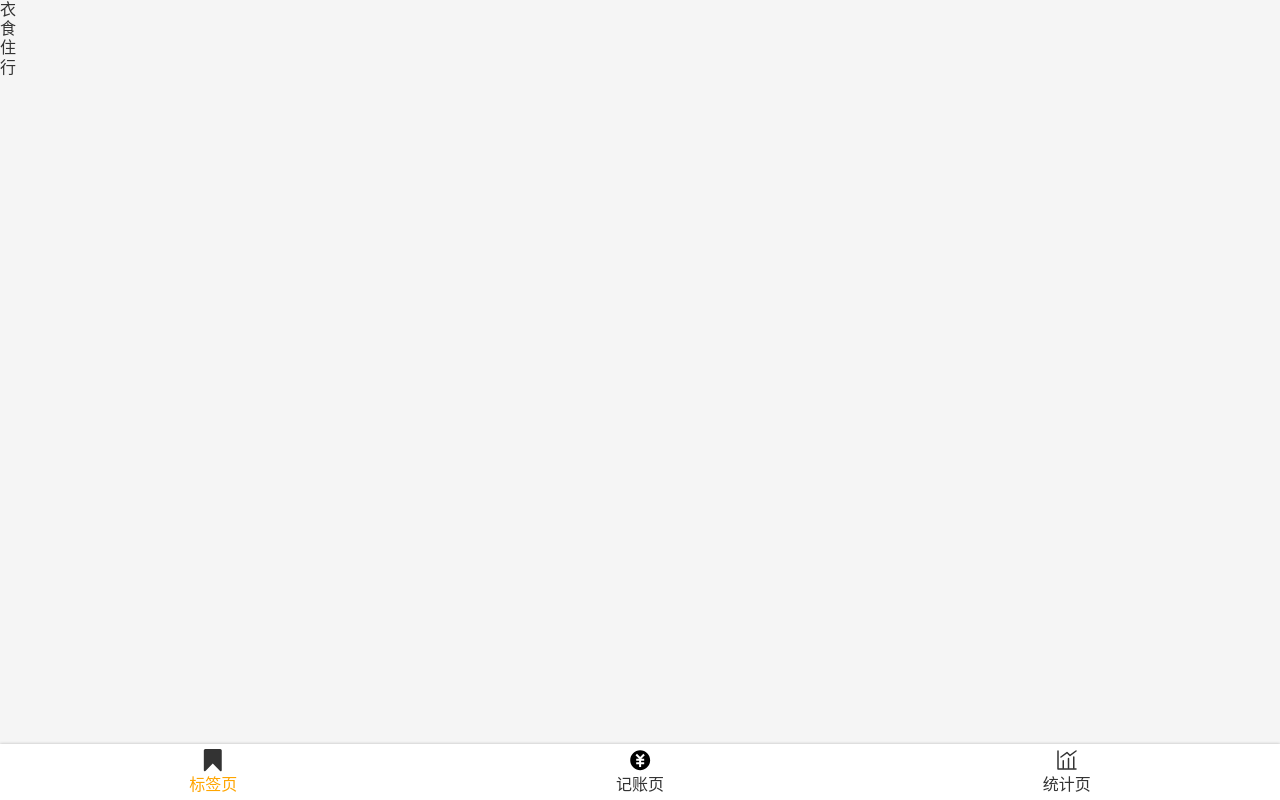
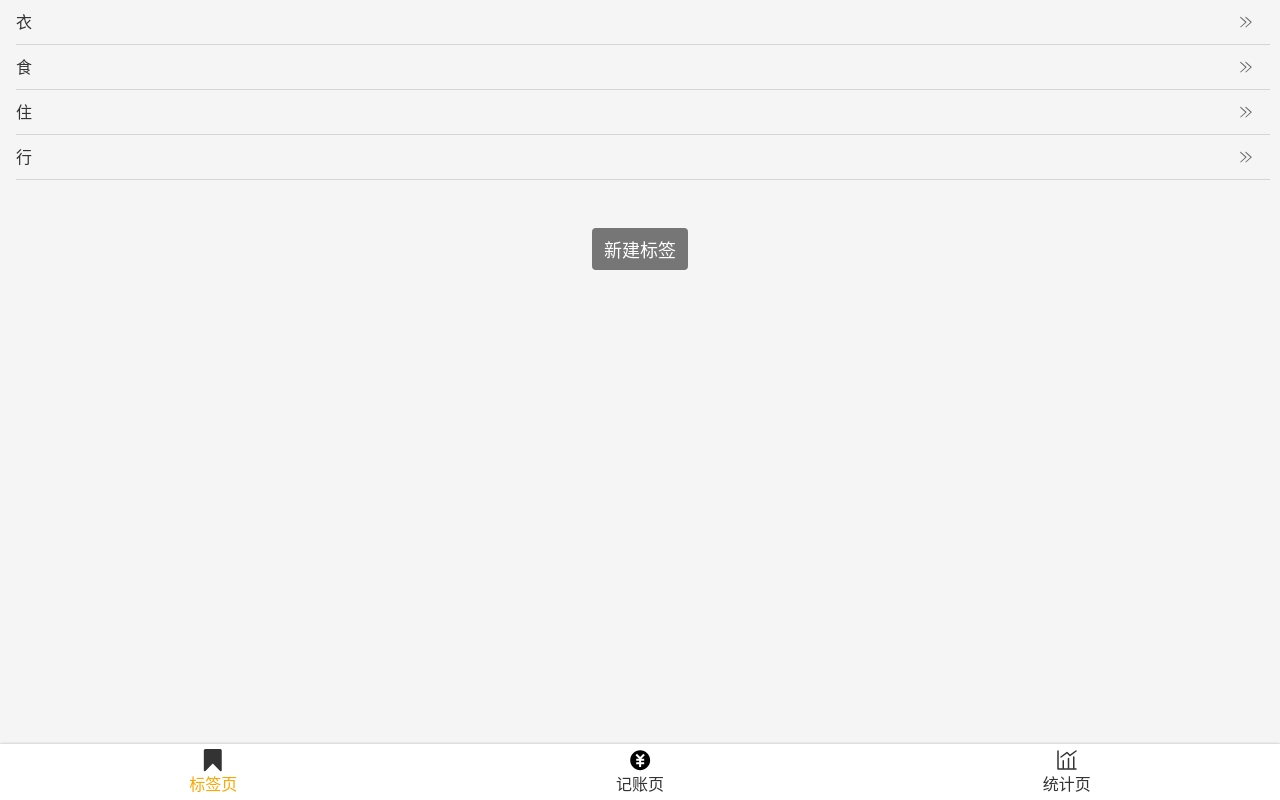
Before and after one commit to Yinjtcflm/money-r-yuanma, a React app: page /#/tags in a window 1280 px wide. Built offline with nearby package versions, Linux system fonts and the light colour scheme.

Commit message:
完成taglist UI

```diff
--- a/src/index.scss
+++ b/src/index.scss
@@ -29,3 +29,6 @@
     display: block;
     clear: both;
 }
+.oneLine{
+    white-space: nowrap;overflow: hidden;text-overflow: ellipsis;
+}
--- a/src/views/Tags.tsx
+++ b/src/views/Tags.tsx
@@ -1,15 +1,54 @@
 import Layout from "components/Layout";
 import { useTags } from "useTags";
+import styled from "styled-components";
+import Icon from "components/Icon";
 
+const TagList = styled.ol`
+  font-size: 16px;
+  > li {
+    border-bottom: 1px solid #d5d5d9;
+    line-height: 20px;
+    padding: 12px 16px 12px 0;
+    margin-left: 16px;
+    margin-right: 10px;
+    display: flex;
+    justify-content: space-between;
+    align-items: center;
+  }
+`;
+const Button = styled.button`
+  font-size: 18px;
+  border: none;
+  padding: 8px 12px;
+  background: #767676;
+  border-radius: 4px;
+  color: white;
+`;
+const Center = styled.div`
+  display: flex;
+  justify-content: center;
+  align-items: center;
+  flex-direction: column;
+`;
+const Space = styled.div`
+  height: 48px;
+`;
 function Tags() {
   const { tags, setTags } = useTags();
   return (
     <Layout>
-      <ol>
+      <TagList>
         {tags.map((tag) => (
-          <li key={tag}>{tag}</li>
+          <li key={tag}>
+            <span className="oneLine">{tag}</span>
+            <Icon name="right" />
+          </li>
         ))}
-      </ol>
+      </TagList>
+      <Center>
+        <Space />
+        <Button>新建标签</Button>
+      </Center>
     </Layout>
   );
 }
```
Also changed, not shown: src/icons/left.svg (added), src/icons/right.svg (added).
